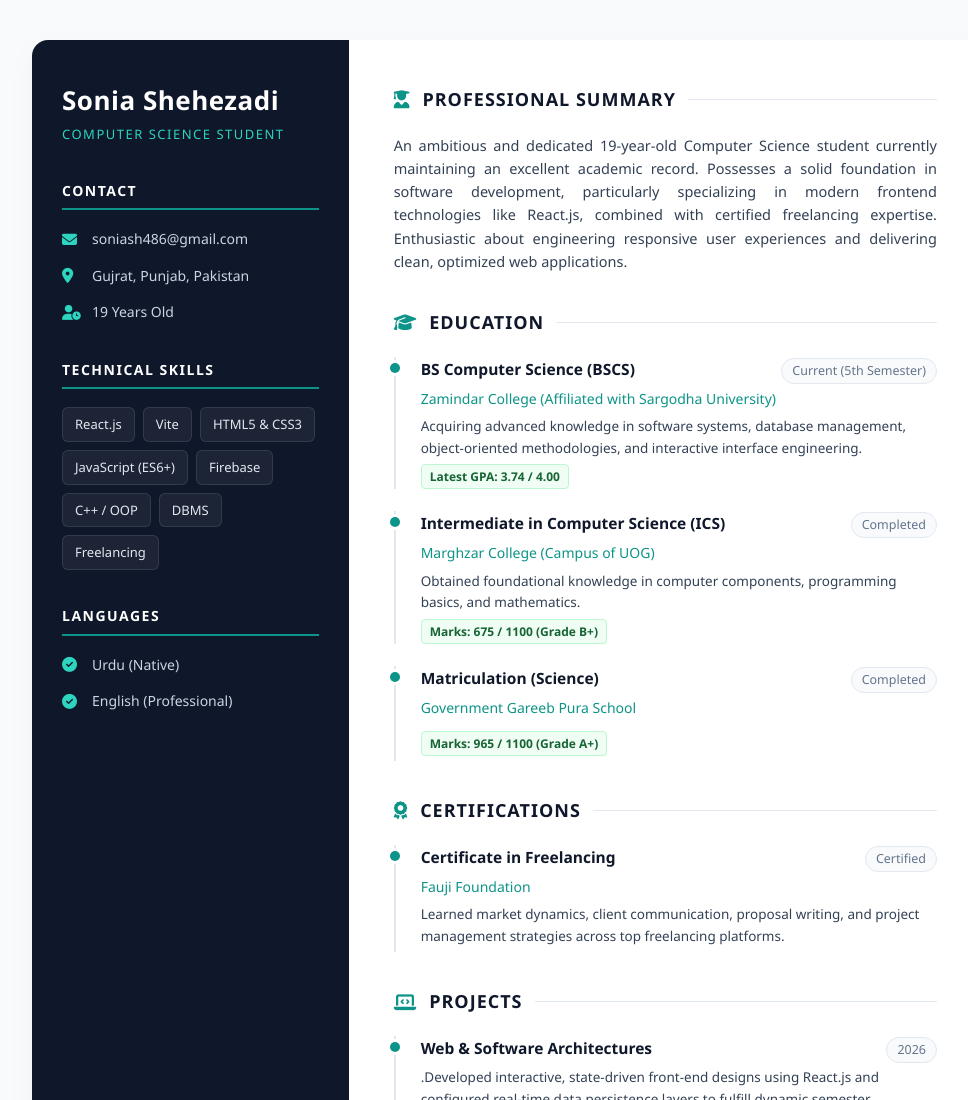
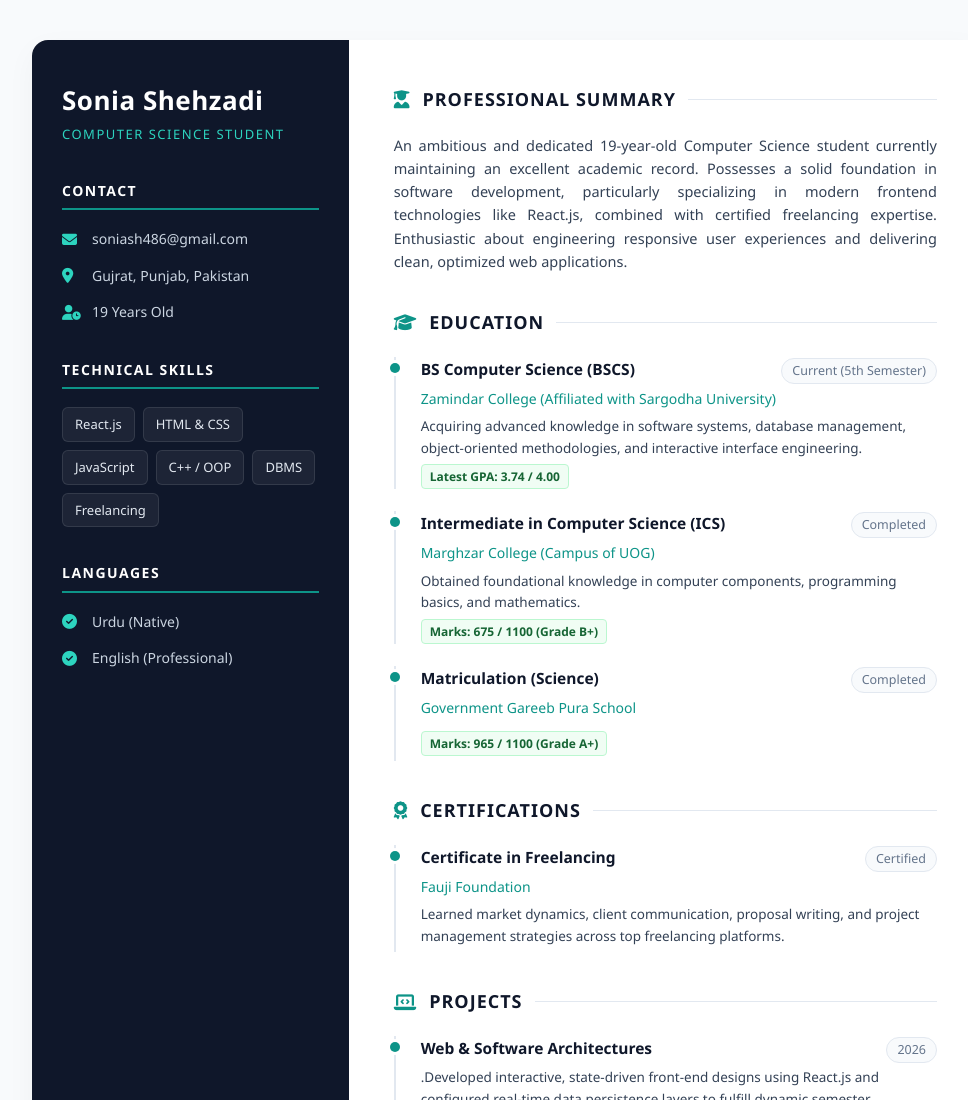
Before and after one commit to Sonia486/CV, a plain HTML site: page index.html in a window 1280 px wide. Shown: the top 1100 px of the page, without its empty margins (133-1101 px from the left). Drawn offline with Linux system fonts and the light colour scheme.

Commit message:
index.html

```diff
--- a/index.html
+++ b/index.html
@@ -3,7 +3,7 @@
 <head>
     <meta charset="UTF-8">
     <meta name="viewport" content="width=device-width, initial-scale=1.0">
-    <title>Sonia Shehezadi - Professional CV</title>
+    <title>Sonia Shehzadi - Professional CV</title>
     <link rel="stylesheet" href="https://cdnjs.cloudflare.com/ajax/libs/font-awesome/6.4.0/css/all.min.css">
     <style>
         /* --- ..Modern Minimalist Design System --- */
@@ -258,7 +258,7 @@
 
         <aside class="sidebar">
             <div class="profile-header">
-                <h1 class="profile-title">Sonia Shehezadi</h1>
+                <h1 class="profile-title">Sonia Shehzadi</h1>
                 <p class="profile-subtitle">Computer Science Student</p>
             </div>
 
@@ -275,10 +275,8 @@
                 <h2 class="sidebar-heading">Technical Skills</h2>
                 <ul class="skills-list">
                     <li>React.js</li>
-                    <li>Vite</li>
-                    <li>HTML5 & CSS3</li>
-                    <li>JavaScript (ES6+)</li>
-                    <li>Firebase</li>
+                    <li>HTML & CSS</li>
+                    <li>JavaScript </li>
                     <li>C++ / OOP</li>
                     <li>DBMS</li>
                     <li>Freelancing</li>
```
